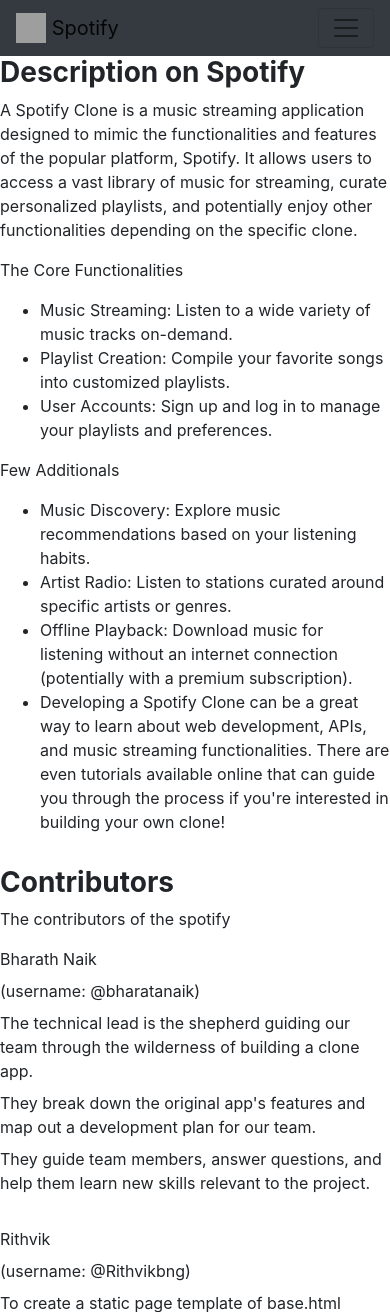
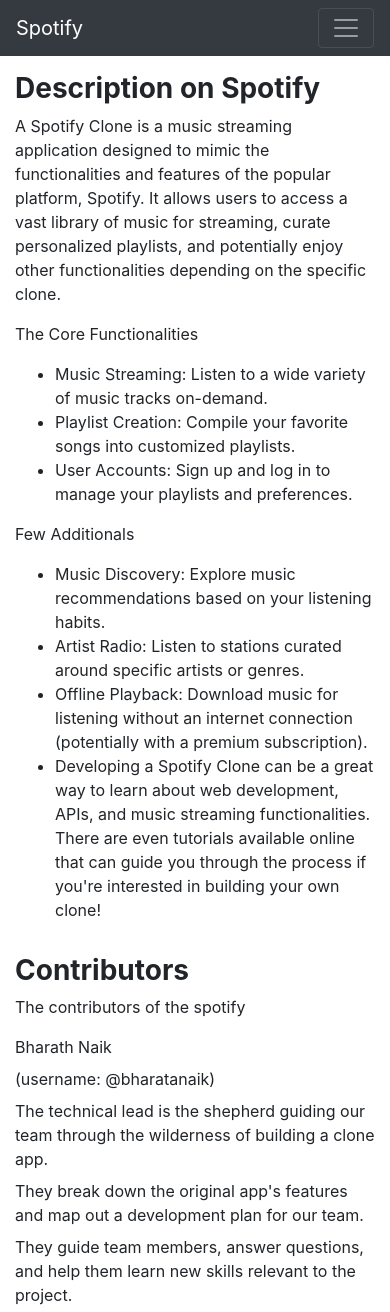
Before and after one commit to msclubcit/spotify-clone-flask, a Flask app: page /about in a window 390 px wide. Shown: the top 1312 px of the page. Run offline with Flask 3, Linux system fonts and the light colour scheme; some libraries are stand-ins or nearby versions; grey boxes are pictures that could not be loaded.

Commit message:
.container class added to base.html for responsive margining

```diff
--- a/templates/base.html
+++ b/templates/base.html
@@ -7,9 +7,9 @@
     <link href="https://maxcdn.bootstrapcdn.com/bootstrap/4.5.2/css/bootstrap.min.css" rel="stylesheet">
 </head>
 <body>
-    <nav class="navbar navbar-expand-lg navbar-light bg-dark">
+    <nav class="navbar navbar-expand-lg navbar-dark bg-dark">
         <a class="navbar-brand" href="#">
-            <img src="spotify.png" width="30" height="30" class="d-inline-block align-top" alt="">
+            <!-- <img src="spotify.png" width="30" height="30" class="d-inline-block align-top" alt=""> -->
             Spotify</a>
         <button class="navbar-toggler" type="button" data-toggle="collapse" data-target="#navbarSupportedContent"
                 aria-controls="navbarSupportedContent" aria-expanded="false" aria-label="Toggle navigation">
@@ -33,6 +33,6 @@
             </ul>
         </div>
     </nav>
-    {% block content %} {% endblock content %}
+    <div class="container my-3">{% block content %} {% endblock content %}</div>
 </body>
 </html>
```
